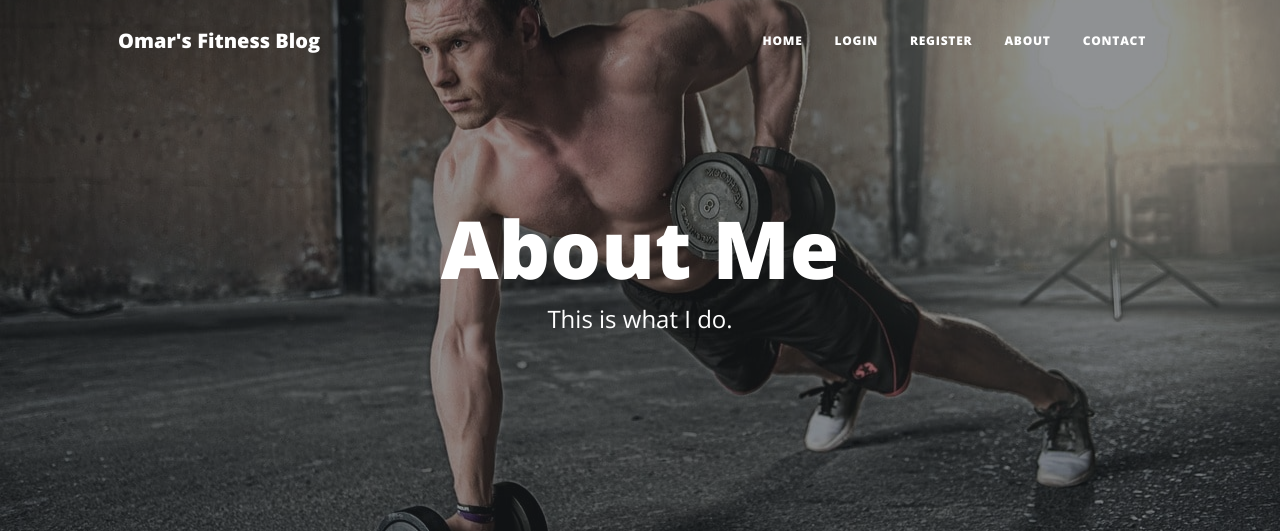
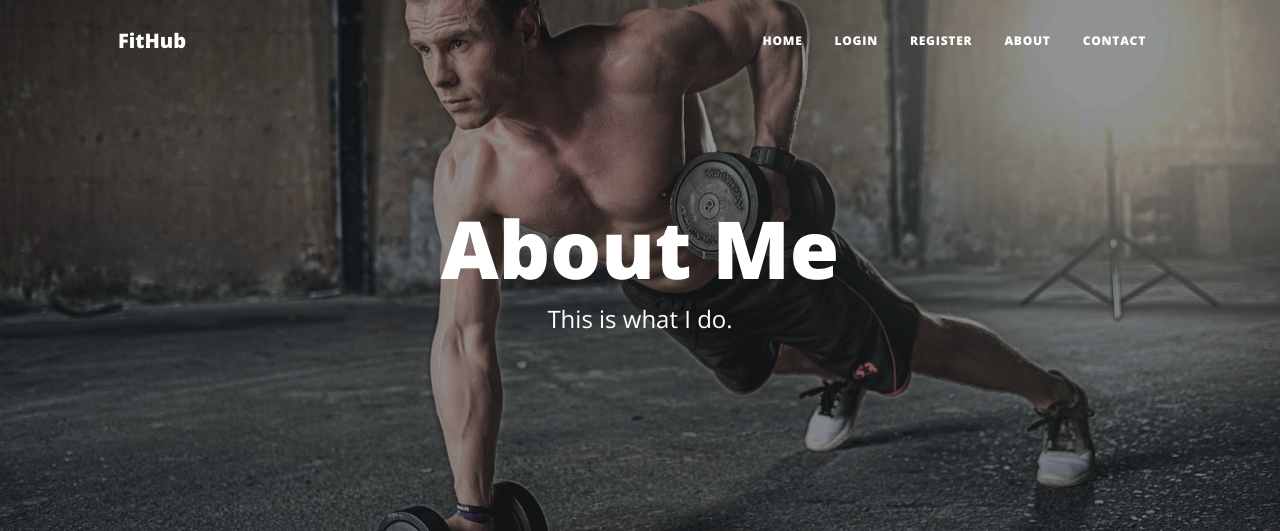
Before and after one commit to OmarMasoud3/FitHub, a Flask app: page /about in a window 1280 px wide. Shown: the top 531 px of the page. Run offline with Flask 3, Linux system fonts and the light colour scheme; some libraries are stand-ins or nearby versions.

Commit message:
Change navbar title from Omar's Fitness Blog to FitHub

```diff
--- a/templates/header.html
+++ b/templates/header.html
@@ -44,7 +44,7 @@
     <!-- Navigation-->
     <nav class="navbar navbar-expand-lg navbar-light" id="mainNav">
       <div class="container px-4 px-lg-5">
-        <a class="navbar-brand" href="/">Omar's Fitness Blog</a>
+        <a class="navbar-brand" href="/">FitHub</a>
         <button
           class="navbar-toggler"
           type="button"
```
